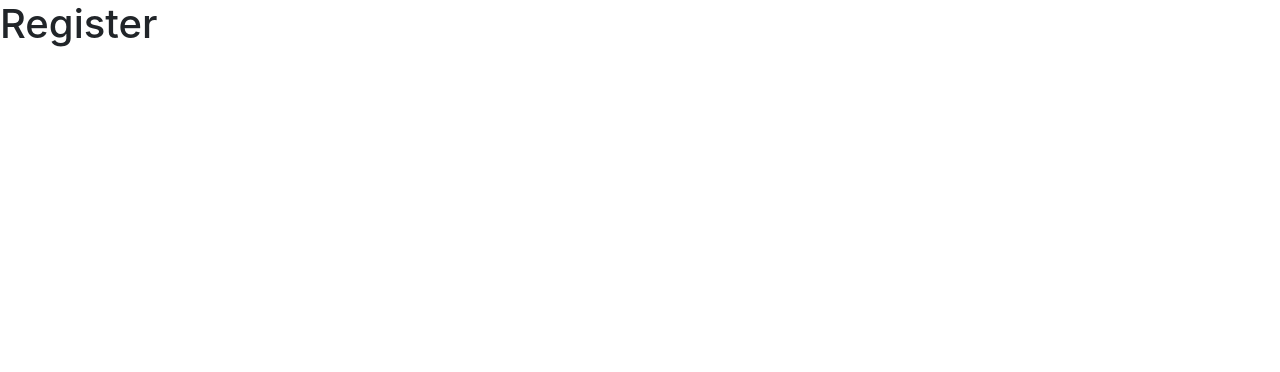
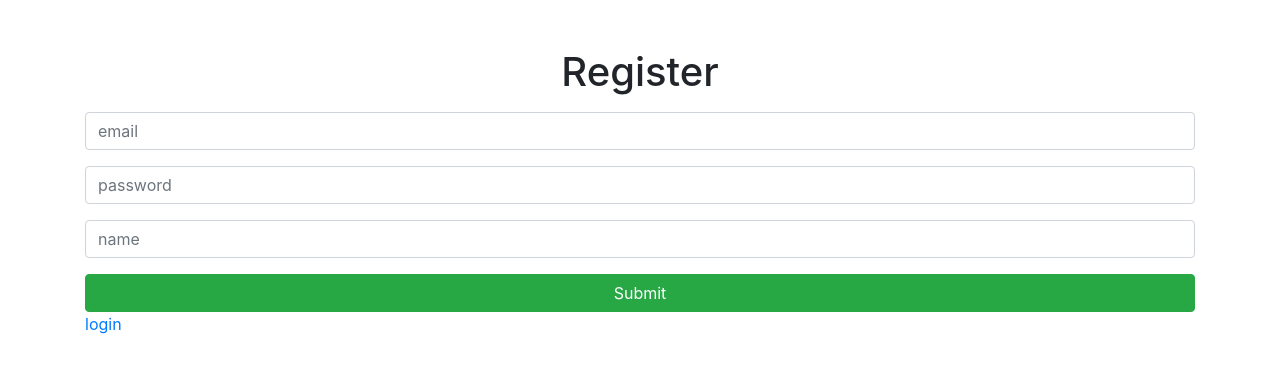
Before and after one commit to hopeVaughn/pern_auth, a React (Create React App) app in the folder client/: page /register in a window 1280 px wide. Shown: the top 372 px of the page. Built offline with nearby package versions, Linux system fonts and the light colour scheme; no server answers.

Commit message:
update app.js

```diff
--- a/client/src/App.js
+++ b/client/src/App.js
@@ -1,17 +1,44 @@
+import React, { useState, useEffect } from "react";
 import { BrowserRouter as Router, Routes, Route } from 'react-router-dom'
 import './App.css';
 //components
 import { Dashboard, Login, Register } from "./components";
-
+import { useGlobalContext } from "./context/globalContext"
 
 function App() {
+  const checkAuthenticated = async () => {
+    try {
+      const res = await fetch("http://localhost:5000/authentication/verify", {
+        method: "POST",
+        headers: { jwt_token: localStorage.token }
+      });
+
+      const parseRes = await res.json();
+
+      parseRes === true ? setIsAuthenticated(true) : setIsAuthenticated(false);
+    } catch (err) {
+      console.error(err.message);
+    }
+  };
+
+  useEffect(() => {
+    checkAuthenticated();
+  }, []);
+
+  const [isAuthenticated, setIsAuthenticated] = useState(false);
+
+  const setAuth = boolean => {
+    setIsAuthenticated(boolean);
+  };
   return (
     <Router>
-      <Routes>
-        <Route path="login" element={<Login />} />
-        <Route path="register" element={<Register />} />
-        <Route path="dashboard" element={<Dashboard />} />
-      </Routes>
+      <div className="container">
+        <Routes>
+          <Route path="login" element={<Login />} />
+          <Route path="register" element={<Register />} />
+          <Route path="dashboard" element={<Dashboard />} />
+        </Routes>
+      </div>
     </Router>
   );
 }
--- a/client/src/components/Dashboard.js
+++ b/client/src/components/Dashboard.js
@@ -1,9 +1,47 @@
-import React from 'react';
+import React, { useEffect, useState } from "react";
+import { toast } from "react-toastify";
 
-const Dashboard = () => {
+const Dashboard = ({ setAuth }) => {
+  const [name, setName] = useState("");
+
+  const getProfile = async () => {
+    try {
+      const res = await fetch("http://localhost:5000/dashboard/", {
+        method: "POST",
+        headers: { jwt_token: localStorage.token }
+      });
+
+      const parseData = await res.json();
+      setName(parseData.user_name);
+    } catch (err) {
+      console.error(err.message);
+    }
+  };
+
+  const logout = async e => {
+    e.preventDefault();
+    try {
+      localStorage.removeItem("token");
+      setAuth(false);
+      toast.success("Logout successfully");
+    } catch (err) {
+      console.error(err.message);
+    }
+  };
+
+  useEffect(() => {
+    getProfile();
+  }, []);
+
   return (
-    <h1>Dashboard</h1>
-  )
-}
+    <div>
+      <h1 className="mt-5">Dashboard</h1>
+      <h2>Welcome {name}</h2>
+      <button onClick={e => logout(e)} className="btn btn-primary">
+        Logout
+      </button>
+    </div>
+  );
+};
 
 export default Dashboard;
--- a/client/src/components/Login.js
+++ b/client/src/components/Login.js
@@ -1,8 +1,72 @@
-import React from 'react';
-const Login = () => {
+import React, { Fragment, useState } from "react";
+import { Link, Redirect } from "react-router-dom";
+
+import { toast } from "react-toastify";
+
+const Login = ({ setAuth }) => {
+  const [inputs, setInputs] = useState({
+    email: "",
+    password: ""
+  });
+
+  const { email, password } = inputs;
+
+  const onChange = e =>
+    setInputs({ ...inputs, [e.target.name]: e.target.value });
+
+  const onSubmitForm = async e => {
+    e.preventDefault();
+    try {
+      const body = { email, password };
+      const response = await fetch(
+        "http://localhost:5000/authentication/login",
+        {
+          method: "POST",
+          headers: {
+            "Content-type": "application/json"
+          },
+          body: JSON.stringify(body)
+        }
+      );
+
+      const parseRes = await response.json();
+
+      if (parseRes.jwtToken) {
+        localStorage.setItem("token", parseRes.jwtToken);
+        setAuth(true);
+        toast.success("Logged in Successfully");
+      } else {
+        setAuth(false);
+        toast.error(parseRes);
+      }
+    } catch (err) {
+      console.error(err.message);
+    }
+  };
+
   return (
-    <h1>Login</h1>
-  )
-}
+    <Fragment>
+      <h1 className="mt-5 text-center">Login</h1>
+      <form onSubmit={onSubmitForm}>
+        <input
+          type="text"
+          name="email"
+          value={email}
+          onChange={e => onChange(e)}
+          className="form-control my-3"
+        />
+        <input
+          type="password"
+          name="password"
+          value={password}
+          onChange={e => onChange(e)}
+          className="form-control my-3"
+        />
+        <button class="btn btn-success btn-block">Submit</button>
+      </form>
+      <Link to="/register">register</Link>
+    </Fragment>
+  );
+};
 
 export default Login;
--- a/client/src/components/Register.js
+++ b/client/src/components/Register.js
@@ -1,8 +1,81 @@
-import React from 'react';
-const Register = () => {
+import React, { Fragment, useState } from "react";
+import { Link, Redirect } from "react-router-dom";
+import { toast } from "react-toastify";
+
+const Register = ({ setAuth }) => {
+  const [inputs, setInputs] = useState({
+    email: "",
+    password: "",
+    name: ""
+  });
+
+  const { email, password, name } = inputs;
+
+  const onChange = e =>
+    setInputs({ ...inputs, [e.target.name]: e.target.value });
+
+  const onSubmitForm = async e => {
+    e.preventDefault();
+    try {
+      const body = { email, password, name };
+      const response = await fetch(
+        "http://localhost:5000/authentication/register",
+        {
+          method: "POST",
+          headers: {
+            "Content-type": "application/json"
+          },
+          body: JSON.stringify(body)
+        }
+      );
+      const parseRes = await response.json();
+
+      if (parseRes.jwtToken) {
+        localStorage.setItem("token", parseRes.jwtToken);
+        setAuth(true);
+        toast.success("Register Successfully");
+      } else {
+        setAuth(false);
+        toast.error(parseRes);
+      }
+    } catch (err) {
+      console.error(err.message);
+    }
+  };
+
   return (
-    <h1>Register</h1>
-  )
-}
+    <Fragment>
+      <h1 className="mt-5 text-center">Register</h1>
+      <form onSubmit={onSubmitForm}>
+        <input
+          type="text"
+          name="email"
+          value={email}
+          placeholder="email"
+          onChange={e => onChange(e)}
+          className="form-control my-3"
+        />
+        <input
+          type="password"
+          name="password"
+          value={password}
+          placeholder="password"
+          onChange={e => onChange(e)}
+          className="form-control my-3"
+        />
+        <input
+          type="text"
+          name="name"
+          value={name}
+          placeholder="name"
+          onChange={e => onChange(e)}
+          className="form-control my-3"
+        />
+        <button className="btn btn-success btn-block">Submit</button>
+      </form>
+      <Link to="/login">login</Link>
+    </Fragment>
+  );
+};
 
 export default Register;
--- a/client/src/index.js
+++ b/client/src/index.js
@@ -2,10 +2,8 @@ import React from 'react';
 import ReactDOM from 'react-dom/client';
 import './index.css';
 import App from './App';
-
+import { GlobalProvider } from './context/globalContext';
 const root = ReactDOM.createRoot(document.getElementById('root'));
 root.render(
-  <React.StrictMode>
-    <App />
-  </React.StrictMode>
+  <App />
 );
```
Also changed, not shown: client/src/context/globalContext.js (deleted, +0 -14 lines), 1 other file (tests, documents, lock files or other folders).
